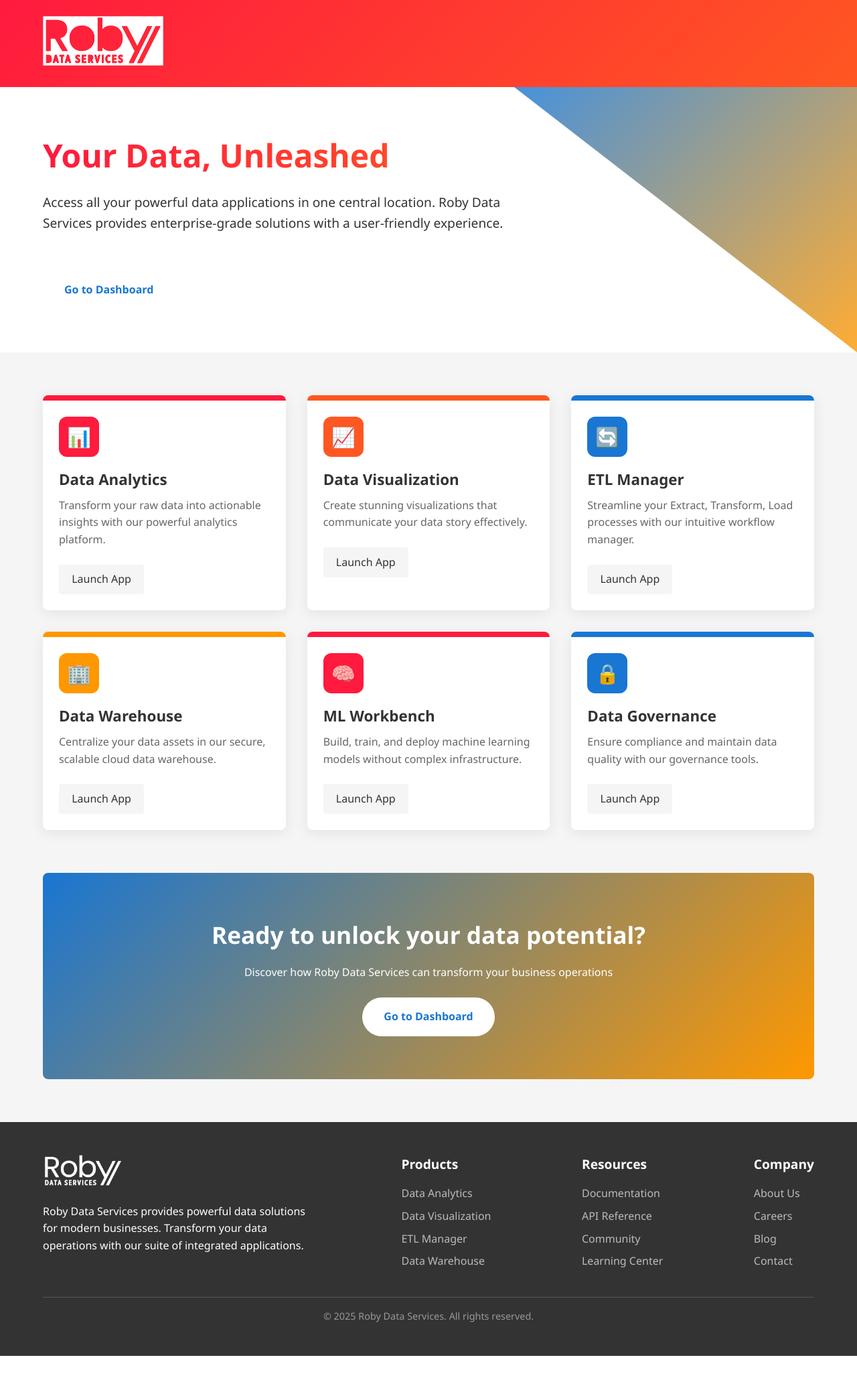
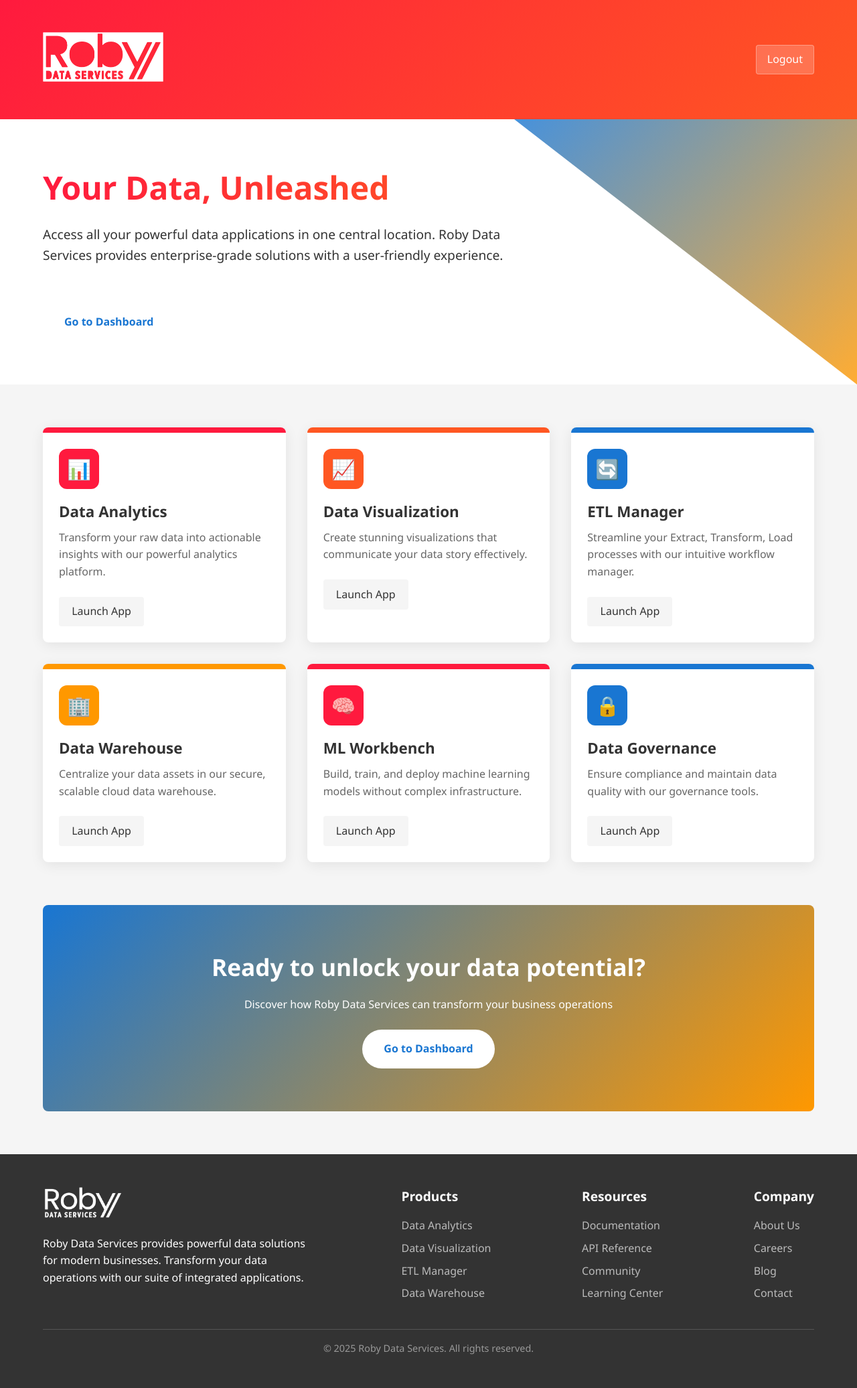
Before and after one commit to DrewRoby/roby_data_portal, a Django app: page / in a window 1280 px wide. Shown: the whole page at 67% size. Before the commit the page ends 2024 px from the top, so only its background shows below. Run offline with Django 4.2, Linux system fonts and the light colour scheme; the visitor is signed in with stand-in values (Sample User, id 1).

Commit message:
style updates

```diff
--- a/portal/templates/portal/base.html
+++ b/portal/templates/portal/base.html
@@ -6,16 +6,42 @@
     <meta name="viewport" content="width=device-width, initial-scale=1.0">
     <title>{% block title %}Roby Data Services{% endblock %}</title>
     <link rel="stylesheet" href="{% static 'css/styles.css' %}">
+    <style>
+        /* Include our header styles */
+        {% include 'portal/header_styles.html' %}
+    </style>
     {% block extra_css %}{% endblock %}
 </head>
 <body>
     <header>
         <div class="container">
-            <a href="{% url 'home' %}">
-                <img src="{% static 'images/RDSLogoCropNegativeBlock.png' %}" alt="Roby Data Services Logo" class="logo">
-            </a>
+            <div class="header-content">
+                <div>
+                    <img src="{% static 'images/RDSLogoCropNegativeBlock.png' %}" alt="Roby Data Services Logo" class="logo">
+                </div>
+
+                {% if user.is_authenticated %}
+                <div class="user-actions">
+                    <a href="{% url 'logout' %}" class="logout-link">Logout</a>
+                </div>
+                {% endif %}
+            </div>
         </div>
     </header>
+
+    <!-- Sidebar Navigation -->
+    <div class="mobile-nav">
+        <div class="mobile-nav-header">
+            <h3>Menu</h3>
+            <button class="close-btn">&times;</button>
+        </div>
+        <ul class="mobile-nav-menu">
+            <li><a href="{% url 'dashboard' %}">Dashboard</a></li>
+            <li><a href="#">Forum</a></li>
+            <li><a href="#">Data Marketplace</a></li>
+            <li><a href="#">My Account</a></li>
+        </ul>
+    </div>
 
     {% block content %}{% endblock %}
 
@@ -64,6 +90,10 @@
         </div>
     </footer>
 
+    <!-- Include our header animation script -->
+    <script>
+        {% include 'portal/header_script.html' %}
+    </script>
     {% block extra_js %}{% endblock %}
 </body>
 </html>
--- /dev/null
+++ b/portal/templates/portal/header_script.html
@@ -0,0 +1,37 @@
+document.addEventListener('DOMContentLoaded', function() {
+    const header = document.querySelector('header');
+    const logo = document.querySelector('.logo');
+    const mobileNav = document.querySelector('.mobile-nav');
+    const closeBtn = document.querySelector('.close-btn');
+
+    // Function to toggle the side menu and change header colors
+    function toggleMenu(e) {
+        // Prevent navigation to home page
+        e.preventDefault();
+
+        // Toggle the sidebar menu
+        mobileNav.classList.toggle('active');
+
+        // Toggle header gradient
+        header.classList.toggle('menu-active');
+    }
+
+    // Toggle sidebar when logo is clicked
+    logo.addEventListener('click', toggleMenu);
+
+    // Close mobile navigation when close button is clicked
+    closeBtn.addEventListener('click', function() {
+        mobileNav.classList.remove('active');
+        header.classList.remove('menu-active');
+    });
+
+    // Close mobile navigation when clicking outside
+    document.addEventListener('click', function(e) {
+        if (mobileNav.classList.contains('active') &&
+            !mobileNav.contains(e.target) &&
+            !logo.contains(e.target)) {
+            mobileNav.classList.remove('active');
+            header.classList.remove('menu-active');
+        }
+    });
+});
--- /dev/null
+++ b/portal/templates/portal/header_styles.html
@@ -0,0 +1,136 @@
+/* Logo */
+.logo {
+    width: 180px;
+    height: auto;
+    cursor: pointer;
+    transition: transform 0.3s ease;
+}
+
+.logo:hover {
+    transform: scale(1.05);
+}/* Header Animation */
+header {
+    position: relative;
+    overflow: hidden;
+}
+
+/* Base gradient layer */
+header::before {
+    content: '';
+    position: absolute;
+    top: 0;
+    left: 0;
+    width: 100%;
+    height: 100%;
+    background: linear-gradient(135deg, var(--roby-red) 0%, var(--roby-orange) 100%);
+    z-index: 0;
+}
+
+/* Overlay gradient layer for transition */
+header::after {
+    content: '';
+    position: absolute;
+    top: 0;
+    left: 0;
+    width: 100%;
+    height: 100%;
+    background: linear-gradient(135deg, var(--roby-blue) 0%, var(--roby-yellow) 100%);
+    opacity: 0;
+    transition: opacity 0.8s ease;
+    z-index: 1;
+}
+
+header.menu-active::after {
+    opacity: 1;
+}
+
+/* Header Content */
+.header-content {
+    position: relative;
+    z-index: 10;
+    display: flex;
+    align-items: center;
+    justify-content: space-between;
+    padding: 1.5rem 0; /* Add padding to match original header */
+}
+
+/* User Actions and Logout Button */
+.user-actions {
+    position: relative;
+    z-index: 10;
+}
+
+.logout-link {
+    display: inline-block;
+    padding: 8px 16px;
+    background-color: rgba(255, 255, 255, 0.2);
+    color: white;
+    text-decoration: none;
+    font-weight: 500;
+    border-radius: 4px;
+    border: 1px solid rgba(255, 255, 255, 0.3);
+    transition: all 0.3s ease;
+}
+
+.logout-link:hover {
+    background-color: rgba(255, 255, 255, 0.3);
+    box-shadow: 0 2px 8px rgba(0, 0, 0, 0.15);
+    transform: translateY(-2px);
+}
+
+/* Mobile Navigation */
+.mobile-nav {
+    position: fixed;
+    top: 0;
+    right: -300px;
+    width: 280px;
+    height: 100vh;
+    background-color: white;
+    box-shadow: -5px 0 15px rgba(0, 0, 0, 0.1);
+    z-index: 1000;
+    transition: right 0.3s ease;
+    padding: 20px;
+}
+
+.mobile-nav.active {
+    right: 0;
+}
+
+.mobile-nav-header {
+    display: flex;
+    justify-content: space-between;
+    align-items: center;
+    margin-bottom: 20px;
+    padding-bottom: 10px;
+    border-bottom: 1px solid #eee;
+}
+
+.close-btn {
+    background: none;
+    border: none;
+    font-size: 24px;
+    cursor: pointer;
+    color: var(--dark-gray);
+}
+
+.mobile-nav-menu {
+    list-style: none;
+}
+
+.mobile-nav-menu li {
+    margin-bottom: 15px;
+}
+
+.mobile-nav-menu a {
+    display: block;
+    color: var(--dark-gray);
+    text-decoration: none;
+    font-size: 1.1rem;
+    font-weight: 500;
+    padding: 8px 0;
+    transition: color 0.3s ease;
+}
+
+.mobile-nav-menu a:hover {
+    color: var(--roby-blue);
+}
```
